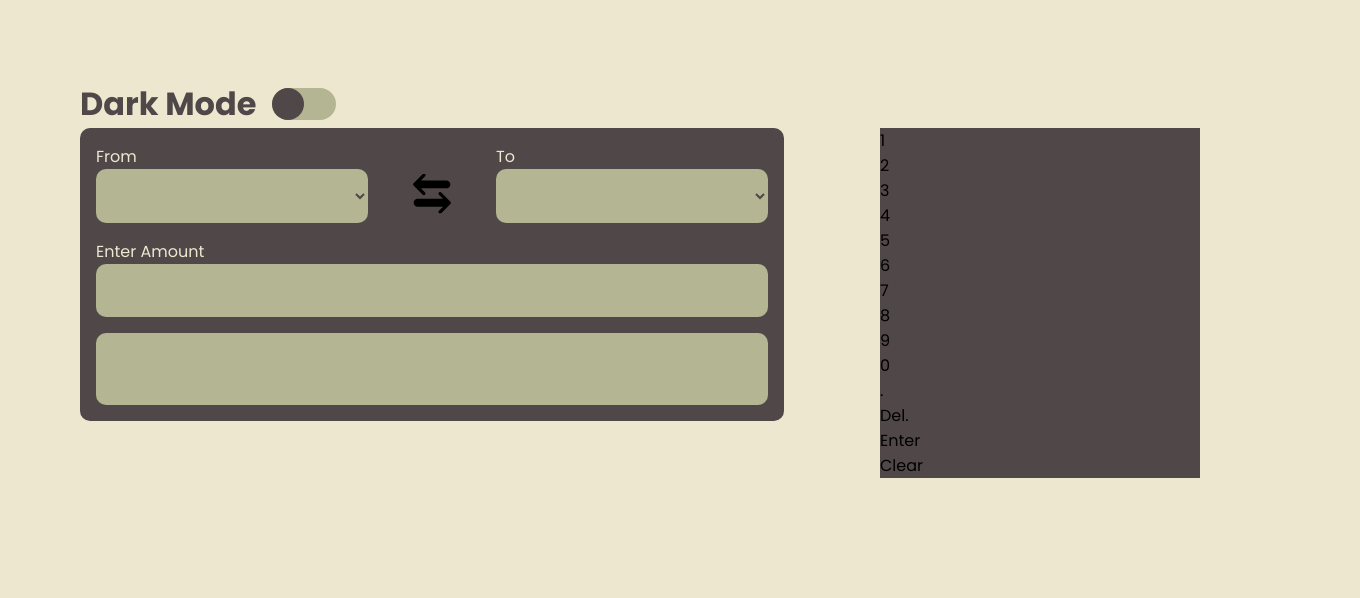
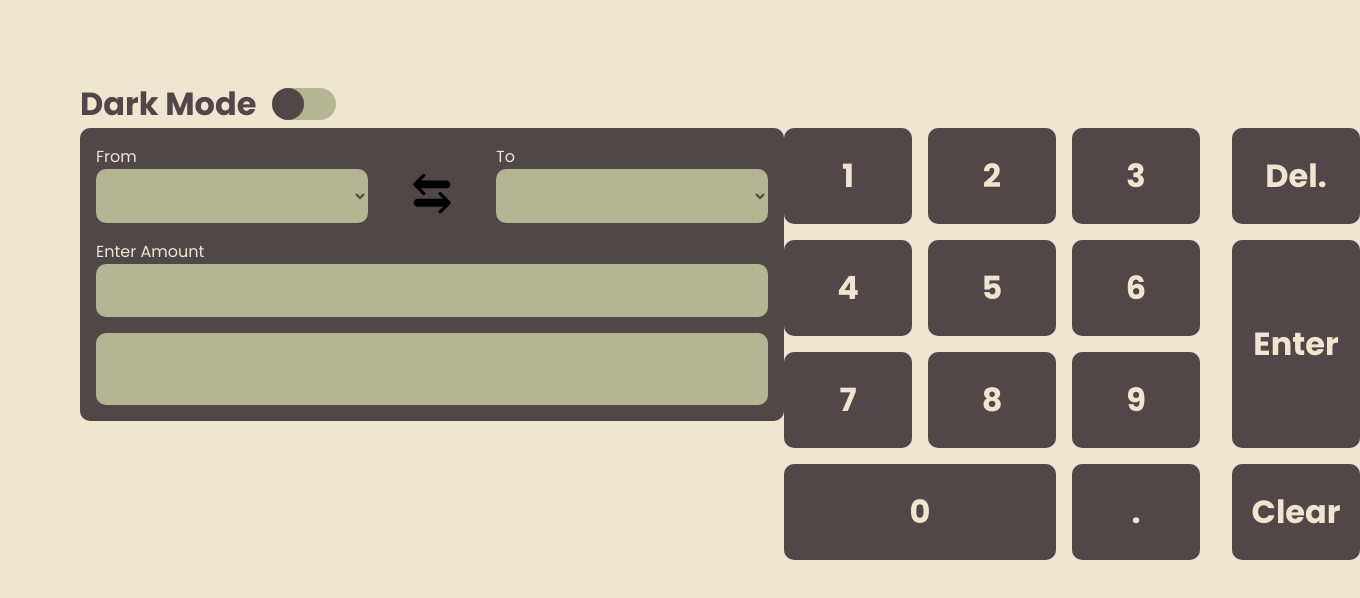
Before and after one commit to barbodGarsha/Currency-Converter, a plain HTML site: page index.html in a window 1280 px wide. Shown: the whole page, 1360 px wide, since content can reach past the window. Drawn offline with Linux system fonts and the light colour scheme; no server answers.

Commit message:
finished Keyboard css

```diff
--- a/css/main.scss
+++ b/css/main.scss
@@ -118,7 +118,49 @@ img {
     }
 
     .keyboard {
-        width: 20rem;
-        background-color: #504749;
+        display: flex;
+        .keyboard__numbers {
+            display: grid;
+            grid-template-columns: 8rem 8rem 8rem;
+            grid-template-rows: 6rem 6rem 6rem 6rem;
+            grid-gap: 1rem;
+
+            margin-right: 2rem;
+        }
+
+        .keyboard__operators {
+            display: grid;
+            grid-template-columns: 8rem;
+            grid-template-rows: 6rem 6rem 6rem;
+            grid-gap: 1rem;
+        }
+
+        .key {
+            cursor: pointer;
+            background-color: #504749;
+            display: flex;
+            justify-content: center;
+            align-items: center;
+            border-radius: 10px;
+            p {
+                color: #EDE7D0;
+                font-weight: bold;
+                font-size: 2rem;
+            }
+        }
+
+        .key:hover {
+            background-color: #504749e3;
+        }
+
+        .double-width{
+            grid-column-start: 1;
+            grid-column-end: 3;
+        }
+
+        .double-height{
+            grid-row-start: 2;
+            grid-row-end: 4;
+        }
     }
 }
--- a/index.html
+++ b/index.html
@@ -51,13 +51,13 @@
                 <div class="key"><p>7</p></div>
                 <div class="key"><p>8</p></div>
                 <div class="key"><p>9</p></div>
-                <div class="key"><p>0</p></div>
+                <div class="key double-width"><p>0</p></div>
                 <div class="key"><p>.</p></div>
             </div>
 
-            <div class="keyboard_operators">
+            <div class="keyboard__operators">
                 <div class="key"><p>Del.</p></div>
-                <div class="key"><p>Enter</p></div>
+                <div class="key double-height"><p>Enter</p></div>
                 <div class="key"><p>Clear</p></div>
             </div>
         </div>
```
Also changed, not shown: css/main.css, 1 other file.
